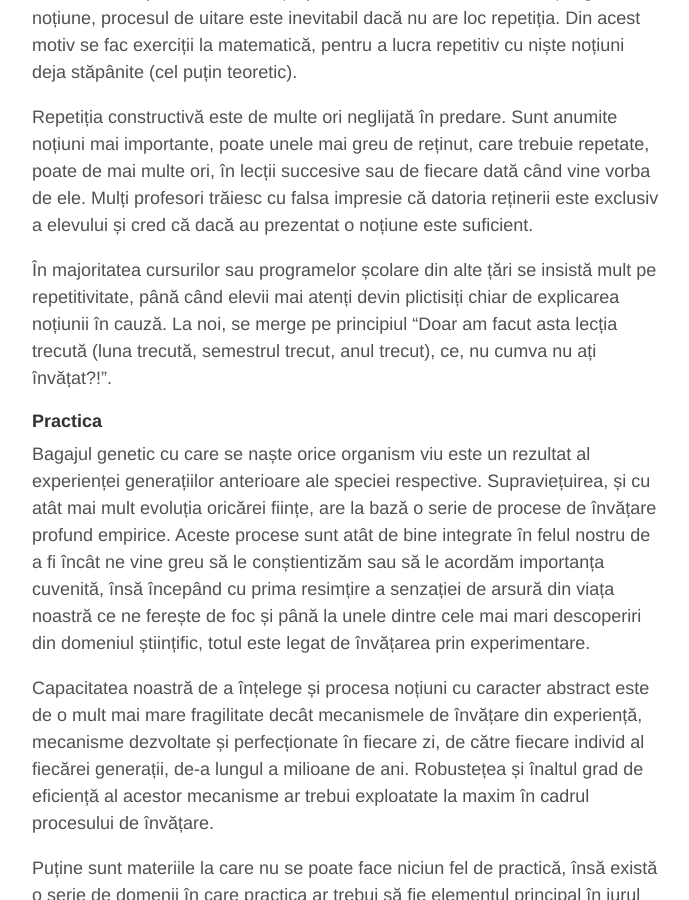
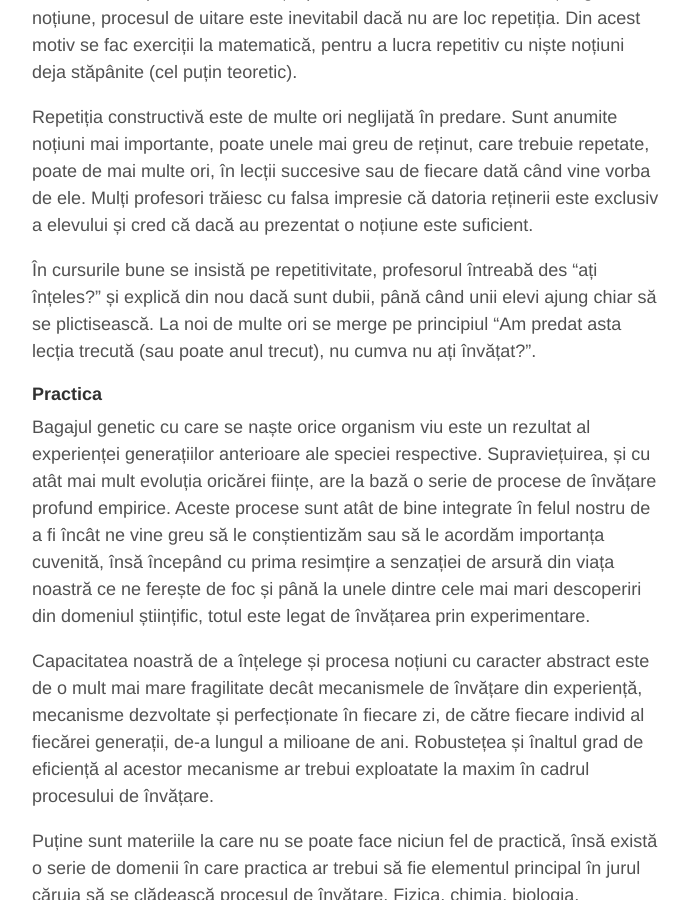
Before and after one commit to aoghina/aoghina.github.io, a Jekyll site: the page built from _posts/2015-11-11-invatamantul.ro.md, in a window 1280 px wide and 900 px high, scrolled down 7535 px. Shown: the whole window, without its empty margins (293-982 px from the left). Built offline with Jekyll 4.4.1, drawn with Linux system fonts in a browser that asks for light colours; comment, search, counter and statistics services are not loaded.

Commit message:
Update invatamant post

```diff
--- a/_posts/2015-11-11-invatamantul.ro.md
+++ b/_posts/2015-11-11-invatamantul.ro.md
@@ -107,7 +107,7 @@ Unul din mecanismele fundamentale ale învățării este repetiția. Repetiția
 
 Repetiția constructivă este de multe ori neglijată în predare. Sunt anumite noțiuni mai importante, poate unele mai greu de reținut, care trebuie repetate, poate de mai multe ori, în lecții succesive sau de fiecare dată când vine vorba de ele. Mulți profesori trăiesc cu falsa impresie că datoria reținerii este exclusiv a elevului și cred că dacă au prezentat o noțiune este suficient.
 
-În majoritatea cursurilor sau programelor școlare din alte țări se insistă mult pe repetitivitate, până când elevii mai atenți devin plictisiți chiar de explicarea noțiunii în cauză. La noi, se merge pe principiul "Doar am facut asta lecția trecută (luna trecută, semestrul trecut, anul trecut), ce, nu cumva nu ați învățat?!".
+În cursurile bune se insistă pe repetitivitate, profesorul întreabă des "ați înțeles?" și explică din nou dacă sunt dubii, până când unii elevi ajung chiar să se plictisească. La noi de multe ori se merge pe principiul "Am predat asta lecția trecută (sau poate anul trecut), nu cumva nu ați învățat?".
 
 ##### Practica
 
```
